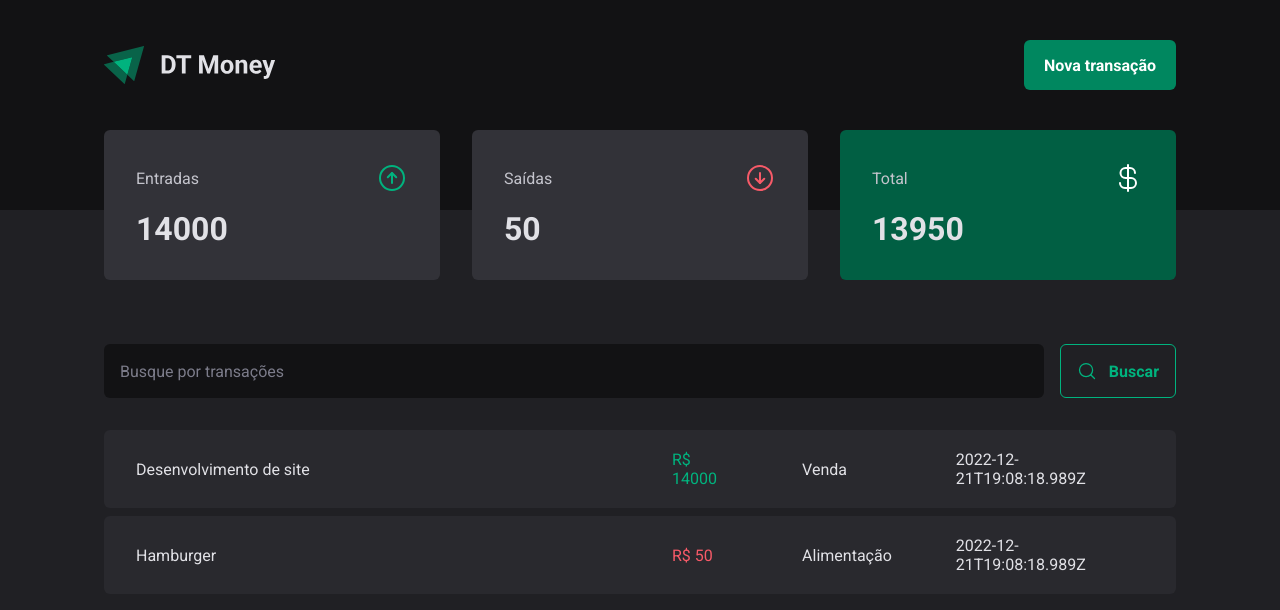
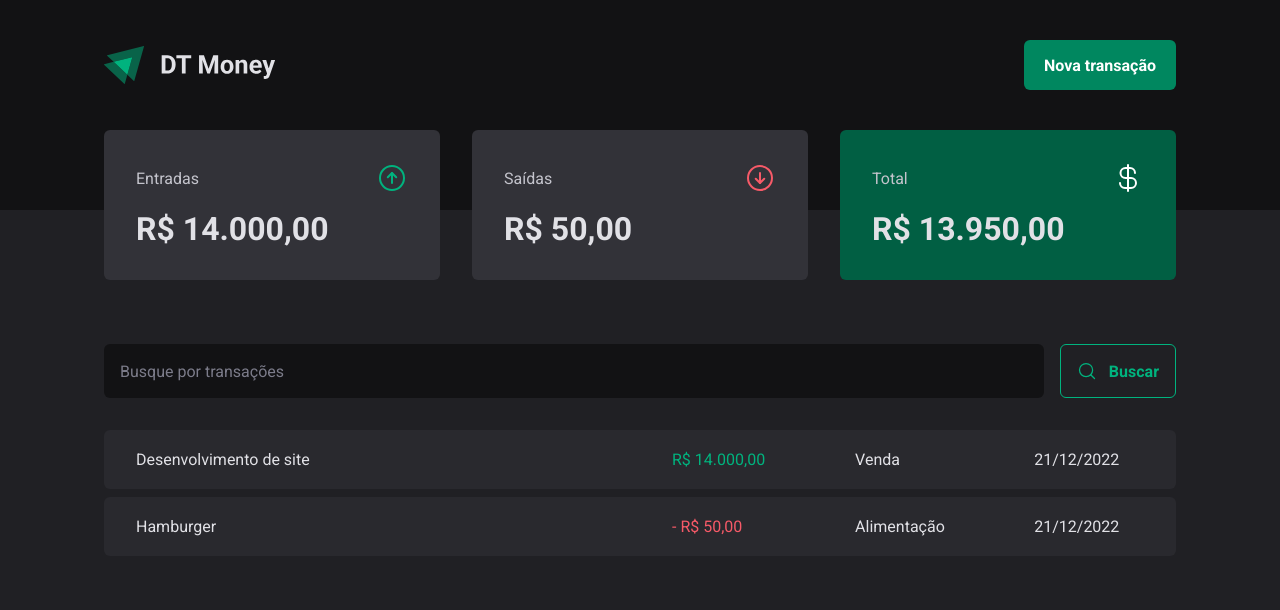
Before and after one commit to FelipeEWeiss/dt-money, a React (Vite) app: page / in a window 1280 px wide. Shown: the top 610 px of the page. Built offline with nearby package versions, Linux system fonts and the light colour scheme; data requests are answered from the project's data file.

Commit message:
improve(transactions): Formatted date and prices

```diff
--- a/src/App.tsx
+++ b/src/App.tsx
@@ -1,6 +1,6 @@
 import { ThemeProvider } from "styled-components";
 
-import { Transactions } from "./Transactions";
+import { Transactions } from "./pages/Transactions";
 
 import { GlobalStyle } from "./styles/global";
 import { defaultTheme } from "./styles/themes/default";
--- a/src/components/Summary/index.tsx
+++ b/src/components/Summary/index.tsx
@@ -1,6 +1,7 @@
 import { ArrowCircleDown, ArrowCircleUp, CurrencyDollar } from "phosphor-react"
 import { useContext } from "react";
 import { TransactionsContext } from "../../contexts/TransactionsContext"
+import { priceFormatter } from "../../utils/formatter";
 
 import { SummaryCard, SummaryContainer } from "./styles"
 
@@ -34,7 +35,7 @@
           <ArrowCircleUp size={32} color="#00B37E"/>
         </header>
 
-        <strong>{summary.income}</strong>
+        <strong>{priceFormatter.format(summary.income)}</strong>
       </SummaryCard>
 
       <SummaryCard>
@@ -43,7 +44,7 @@
           <ArrowCircleDown size={32} color="#F75A68"/>
         </header>
 
-        <strong>{summary.outcome}</strong>
+        <strong>{priceFormatter.format(summary.outcome)}</strong>
       </SummaryCard>
 
       <SummaryCard variant="green">
@@ -52,7 +53,7 @@
           <CurrencyDollar size={32} color="#FFF"/>
         </header>
 
-        <strong>{summary.total}</strong>
+        <strong>{priceFormatter.format(summary.total)}</strong>
       </SummaryCard>
     </SummaryContainer>
   )
--- a/src/Transactions/index.tsx
+++ b/src/pages/Transactions/index.tsx
@@ -1,8 +1,10 @@
 import { useContext } from "react";
 
-import { Header } from "../components/Header";
-import { Summary } from "../components/Summary";
-import { TransactionsContext } from "../contexts/TransactionsContext";
+import { TransactionsContext } from "../../contexts/TransactionsContext";
+import { dateFormatter, priceFormatter } from "../../utils/formatter";
+
+import { Header } from "../../components/Header";
+import { Summary } from "../../components/Summary";
 import { SearchForm } from "./components/SearchForm";
 
 import { PriceHighlight, TransactionsContainer, TransactionsTable } from "./styles";
@@ -25,11 +27,12 @@
                   <td width="50%">{transaction.description}</td>
                   <td>
                     <PriceHighlight variant={transaction.type}>
-                      R$ {transaction.price}
+                      {transaction.type === 'outcome'&& '- '}
+                      {priceFormatter.format(transaction.price)}
                     </PriceHighlight>
                   </td>
                   <td>{transaction.category}</td>
-                  <td>{transaction.createdAt}</td>
+                  <td>{dateFormatter.format(new Date(transaction.createdAt))}</td>
                 </tr>
               );
             })}
--- /dev/null
+++ b/src/utils/formatter.ts
@@ -0,0 +1,6 @@
+export const dateFormatter = new Intl.DateTimeFormat('pt-BR');
+
+export const priceFormatter = new Intl.NumberFormat('pt-BR', {
+  style: 'currency',
+  currency: 'BRL'
+});
```
Also changed, not shown: src/pages/Transactions/components/SearchForm/index.tsx (renamed from src/Transactions/components/SearchForm/index.tsx), src/pages/Transactions/components/SearchForm/styles.ts (renamed from src/Transactions/components/SearchForm/styles.ts), src/pages/Transactions/styles.ts (renamed from src/Transactions/styles.ts).
